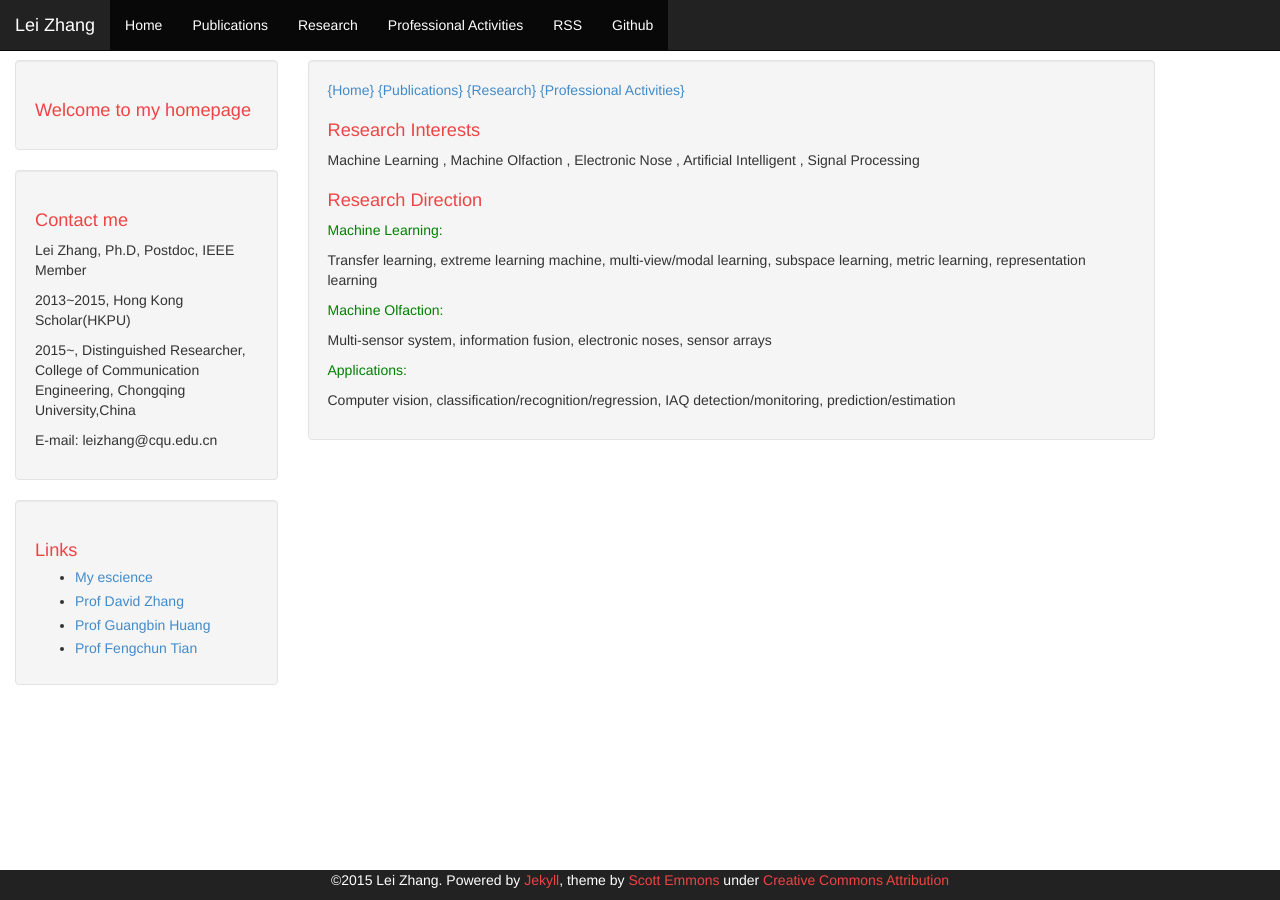
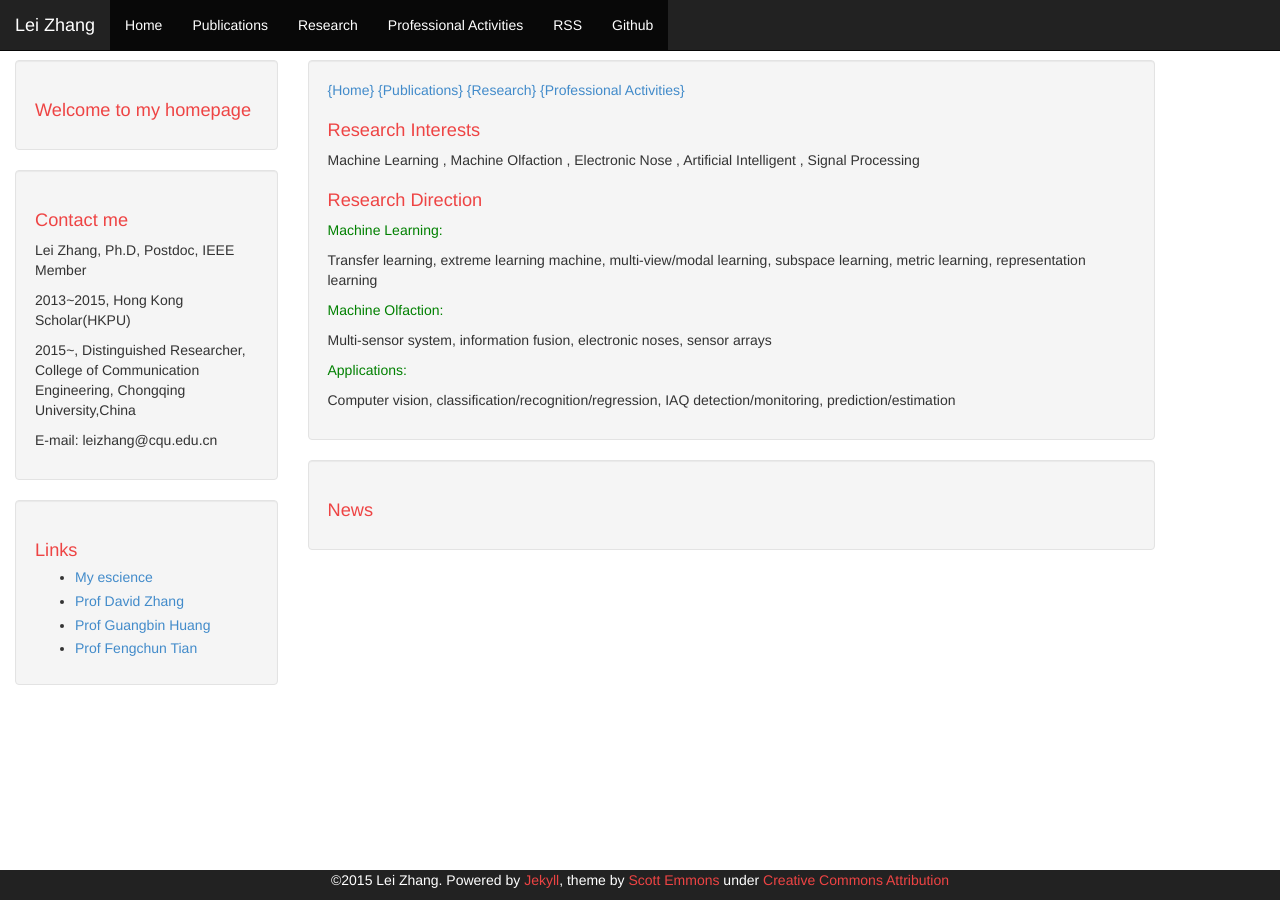
Before and after one commit to DrLeiZhang/website, a Jekyll site: the page built from index.html, in a window 1280 px wide. Built offline with Jekyll 4.4.1, drawn with Linux system fonts in a browser that asks for light colours; Markdown is read by kramdown in place of the engine named in the settings; the list of posts is cut into pages by our own code.

Commit message:
Update
Signed-off-by: leizhang@cqu.edu.cn <leizhang@cqu.edu.cn>

```diff
--- a/index.html
+++ b/index.html
@@ -16,3 +16,7 @@ layout: default
 <p>Computer vision, classification/recognition/regression, IAQ detection/monitoring, prediction/estimation</p>
 
 </div>
+<div class="well">
+<h1>News</h1>
+<p> </p>
+</div>
```
